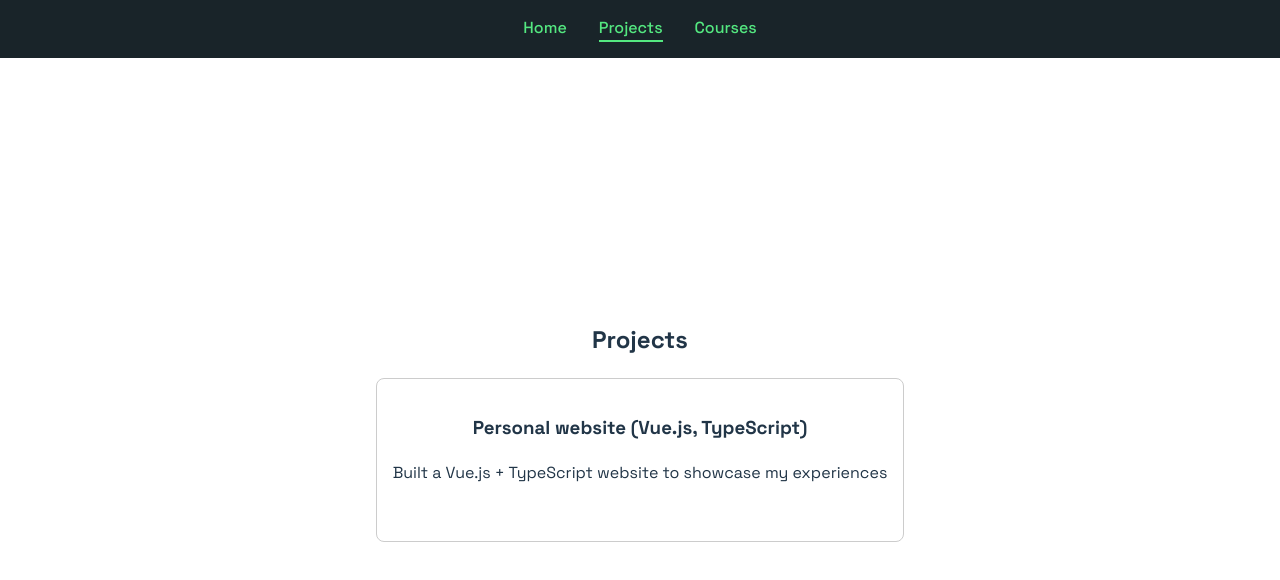
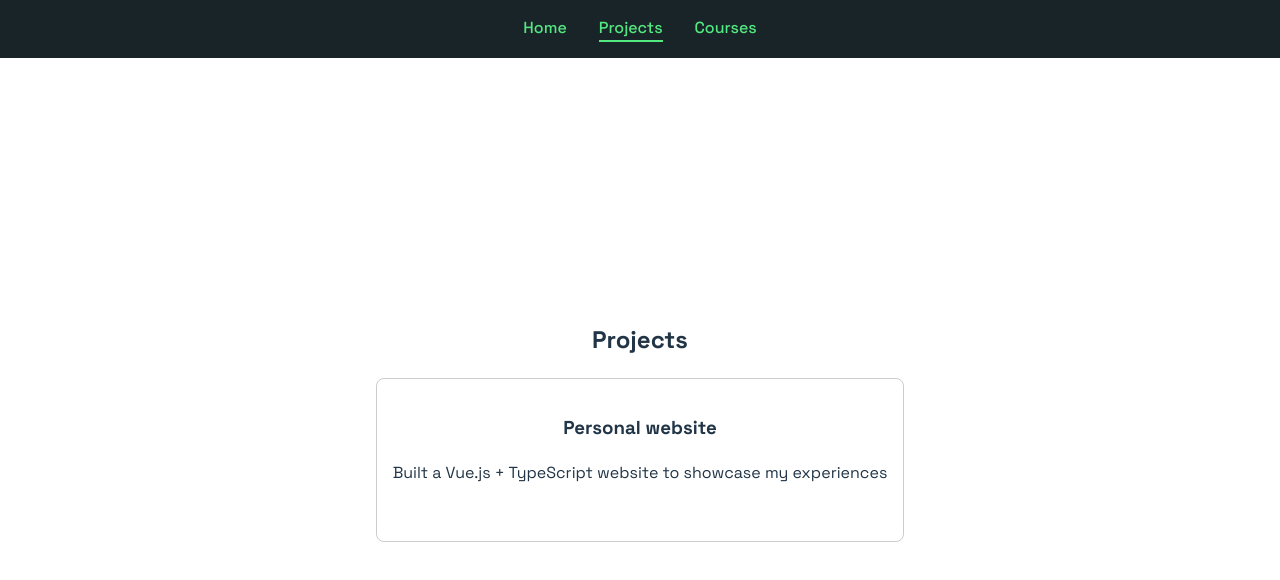
Before and after one commit to jt177828/personal-website, a Vue app: page /projects in a window 1280 px wide. Shown: the top 580 px of the page. Built offline with nearby package versions, Linux system fonts and the light colour scheme.

Commit message:
removed text

```diff
--- a/src/views/Projects.vue
+++ b/src/views/Projects.vue
@@ -3,7 +3,7 @@
       <h2>Projects</h2>
 
       <div class="card">
-        <h3>Personal website (Vue.js, TypeScript)</h3>
+        <h3>Personal website</h3>
         <p>Built a Vue.js + TypeScript website to showcase my experiences</p>
         <a href="https://github.com/jt177828/personal-website" target="_blank">View on Github</a>
       </div>
```
